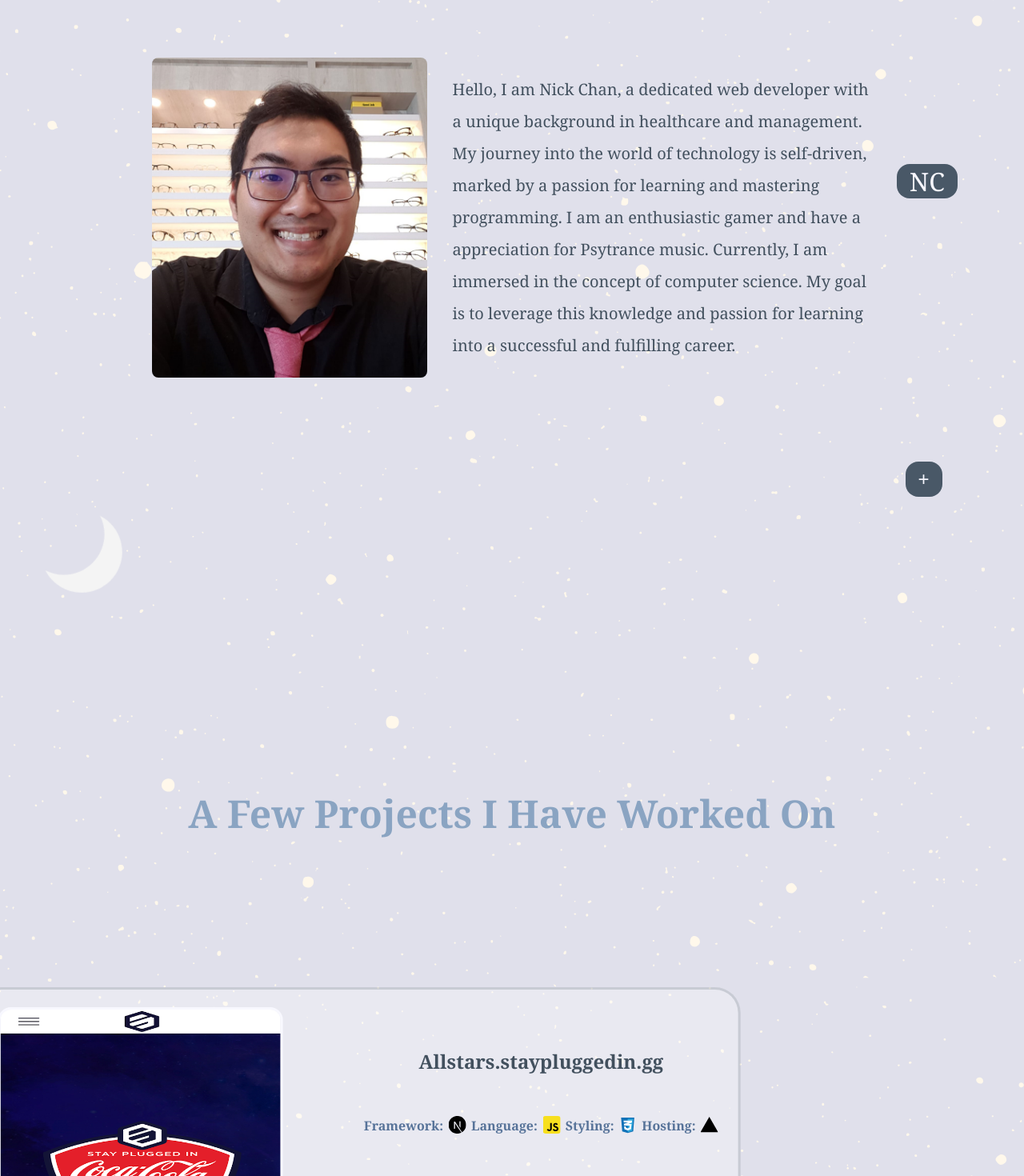
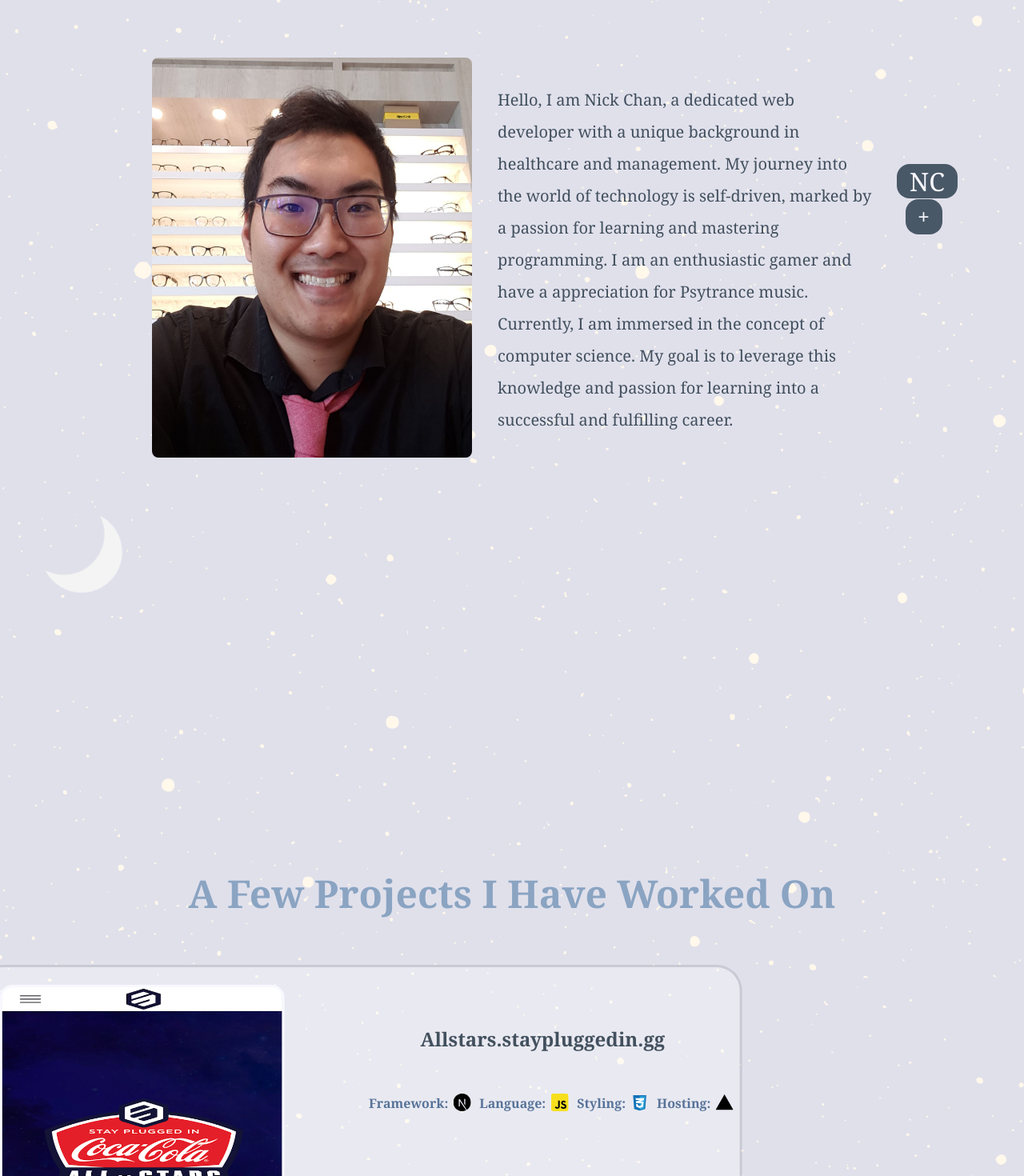
Before and after one commit to NickHChan/PortfolioPage, a Next.js app: page / in a window 1280 px wide. Shown: the top 1470 px of the page at 80% size. Built offline with nearby package versions, Linux system fonts and the light colour scheme.

Commit message:
Main article: aligned text body with image size, Navbar: Moved to top right of screen, footer: moved closer to navbar, decreased height between subtitle 1 and projects, made tech info more spaced out, ContactMe: adjusted spacing between top and bottom padding

```diff
--- a/src/app/components/contactme/ContactMe.tsx
+++ b/src/app/components/contactme/ContactMe.tsx
@@ -47,7 +47,9 @@ const copiedPopUp = {
 
   return (
     <div className={styles.contactMeBody}>
-        <h3 className={styles.title}>Contact Me</h3>
+        <header className={styles.title}>
+          <h3>Contact Me</h3>
+        </header>
         <section className={styles.contactInfo}>
             <Image
               src={contactMePic}
--- a/src/app/components/contactme/contactMe.module.css
+++ b/src/app/components/contactme/contactMe.module.css
@@ -1,17 +1,19 @@
 
 .title{
+    margin-top: -2.5%;
     font-size: 1.75rem;
 }
 .contactMeBody{
     font-family: Georgia, 'Times New Roman', Times, serif;
     display: flex;
     width: 100%;
+    height: 100%;
     flex-direction: column;
     align-items: center;
-    justify-content: space-evenly;
+    justify-content: space-around;
     background-color: rgba(245, 245, 255,0.8);
     color: #42505eff;
-    padding: 3rem;
+    padding: 2rem;
     scale: 1.3;
     margin-bottom: 10%;
 }
@@ -21,7 +23,7 @@
     color: rgb(0, 0, 0);;
 }
 .contactInfo{
-    width: 500px;
+    width: 550px;
     display: flex;
     justify-content: space-evenly;
     gap: 2rem;
--- a/src/app/components/footer/Footer.module.css
+++ b/src/app/components/footer/Footer.module.css
@@ -8,7 +8,7 @@
     position: fixed;
     margin: 4% auto;
     align-items: flex-end;
-    bottom: 6%;
+    top: 15%;
     right: 8%;
     z-index: 100;
 }
@@ -36,10 +36,11 @@
     margin-right: -4rem;
 }
 .subMenuBG{
+    position: absolute;
     display: flex;
     height: 200px;
     width: 200px;
-    margin-right: -4.5rem;
+    right: -5rem;
 }
 
 .button{
@@ -60,7 +61,7 @@
 /* xl */
 @media (max-width: 1280px) {
     .footer{
-        bottom: 16%;
+
     }
     .hoverMenu{
         font-size: 1.5rem;
@@ -80,7 +81,7 @@
 
 @media (max-width: 1090px){
     .footer{
-        right: 2%;
+
     }
     .button{
         font-size: 15px;
@@ -99,7 +100,7 @@
 
 @media (max-width: 768px) {
     .footer{
-        bottom: 30%;
+
     }
     .button{
         font-size: 13px;
--- a/src/app/components/footer/Footer.tsx
+++ b/src/app/components/footer/Footer.tsx
@@ -17,7 +17,7 @@ const toggleHoverMenuOff = () => {
 const subMenuAnimationBase = {
     show: {
         opacity: 1,
-        transform: "translateY(110px)",
+        transform: "translateY(-85px)",
         transition:{
             duration: 1
         },
@@ -25,7 +25,7 @@ const subMenuAnimationBase = {
     },
     close:{
         opacity: 0,
-        transform: "translateY(-110px)",
+        transform: "translateY(85px)",
         transition:{
             duration: 1
         },
--- a/src/app/components/mainArticle/MainArticle.module.css
+++ b/src/app/components/mainArticle/MainArticle.module.css
@@ -10,6 +10,9 @@
     text-indent: 12% hanging;
     line-height: 2.5rem;
     font-family: Georgia, 'Times New Roman', Times, serif;
+}
+.main p {
+    margin-top: 25px;
 }
 .image{
     border-radius: 0.5rem;
--- a/src/app/components/mainArticle/MainArticle.tsx
+++ b/src/app/components/mainArticle/MainArticle.tsx
@@ -10,7 +10,7 @@ export default function MainArticle() {
       <Image
       src={displayPic}
       alt='A picture of Nick Chan'
-      height={400}
+      height={500}
       width={400}
       className={styles.image}
       />
--- a/src/app/components/navBar/NavBar.module.css
+++ b/src/app/components/navBar/NavBar.module.css
@@ -7,7 +7,6 @@
     width: 20%;
     position: fixed;
     margin: 4% auto;
-    top: 9.2%;
     right: 6.5%;
     z-index: 100;
 }
--- a/src/app/components/reuse/Projectbase.module.css
+++ b/src/app/components/reuse/Projectbase.module.css
@@ -62,6 +62,7 @@
     font-size: 1.15rem;
     font-weight: bold;
     margin-top: 0.4%;
+    margin-left: 0.95%;
 }
 .role{
     display: flex;
--- a/src/app/page.module.css
+++ b/src/app/page.module.css
@@ -62,6 +62,7 @@
   color: #8aa4c2ff;
   font-size: 3rem;
   font-family: Georgia, 'Times New Roman', Times, serif;
+  margin-bottom: -1rem;
 }
 .subTitle2{
   color: #dae6f5ff;
```
